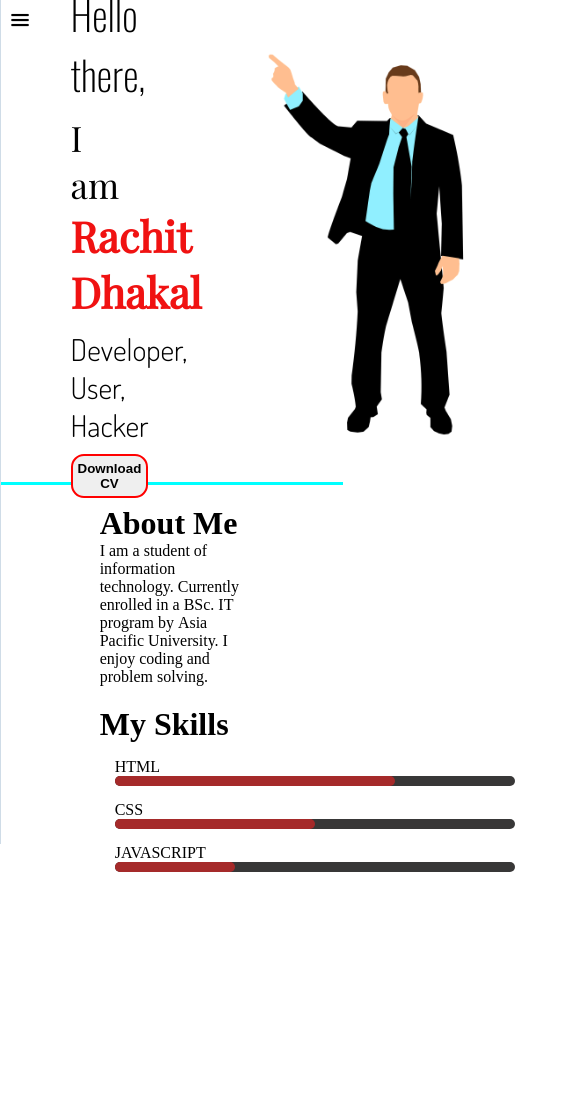
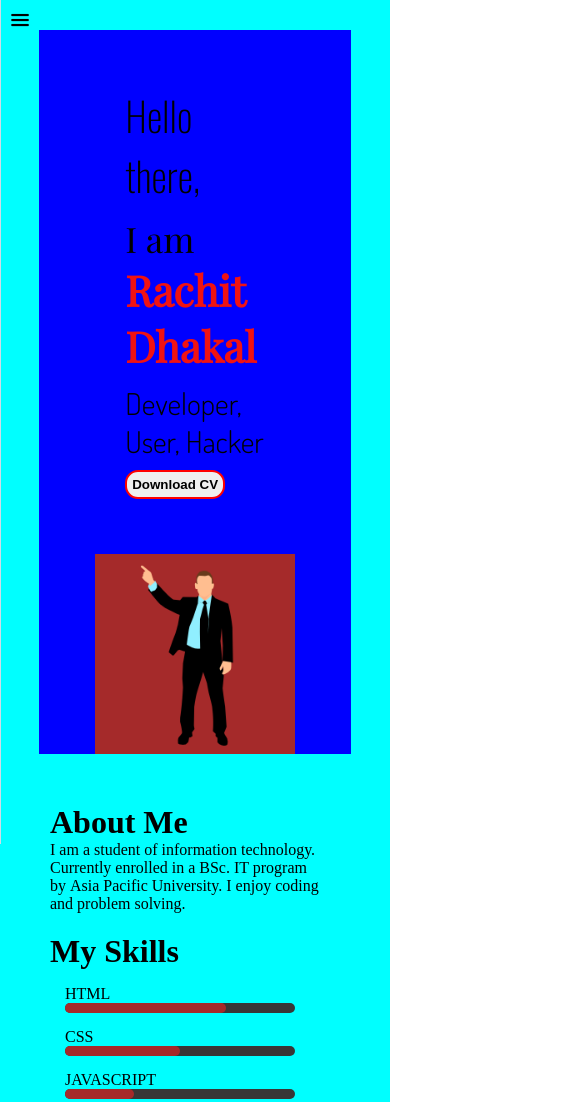
Before and after one commit to rachit5t/MY_Portfolio, a plain HTML site: page index.html in a window 390 px wide. Shown: the top 1102 px of the page, 585 px wide, since content can reach past the window. Before the commit the page ends 937 px from the top, so only its background shows below. Drawn offline with nearby package versions, Linux system fonts and the light colour scheme.

Commit message:
Adding Responsiveness

```diff
--- a/design.css
+++ b/design.css
@@ -23,7 +23,8 @@
 #cancle{
     top: 13px;
     left: 123px;
-    height: 15px;;
+    height: 15px;
+    z-index: 1;
 }
 
 #container {
@@ -59,16 +60,19 @@
 }
 
 #mainContent {
-    /* background-color: aqua; */
+    background-color: aqua;
     width: 88vw;
-    height: 100vh;
+    display: flex;
+    flex-direction: column;
 }
 
 #devInfoContainer{
-    /* background-color: blue; */
-    height: 50vh;
+    background-color: blue;
+    /* height: 50vh; */
     width: 80vw;
     display: flex;
+    justify-content: center;
+    align-items: center;
     margin: 30px auto;
 }
 
@@ -77,7 +81,7 @@
     flex-direction: column;
     justify-content: center;
     padding: 50px;
-    width: 50%;
+    width: 462px;
 
 }
 
@@ -111,10 +115,8 @@
 }
 
 #devPhoto{
-    height: 100%;
-    /* background-color: brown; */
-    align-self: flex-end;
-    width: 50%;
+    background-color: brown;
+    height: 200px;
 }
 
 #devPhoto img{
@@ -173,3 +175,34 @@
     border-color: rgb(0, 255, 0);
     cursor: pointer;
 }
+
+
+/* Media queries */
+@media (max-width: 1130px){
+    #sidebar{
+        position: absolute;
+    }
+
+
+    #devInfoContainer{
+        flex-direction: column;
+    }
+
+    #devInfo{
+        width: 80%;
+    }
+
+    #mainContent{
+        width: 100vw;
+    }
+
+    #aboutMeContainer{
+        margin: auto;
+    }
+}
+
+@media (max-width: 530px) {
+    .skillBar{
+        width: 230px;
+    }
+}
--- a/index.html
+++ b/index.html
@@ -43,9 +43,9 @@
                     <img src="/Img/myPhoto.png" alt="Photo Of the developer.">
                 </div>
             </div>
-            <div style="height: 3px; width:100%; background-color:aqua;">
 
-            </div>
+
+
             <div id="aboutMeContainer">
                 <div id="aboutMe">
                     <h1>About Me</h1>
```
